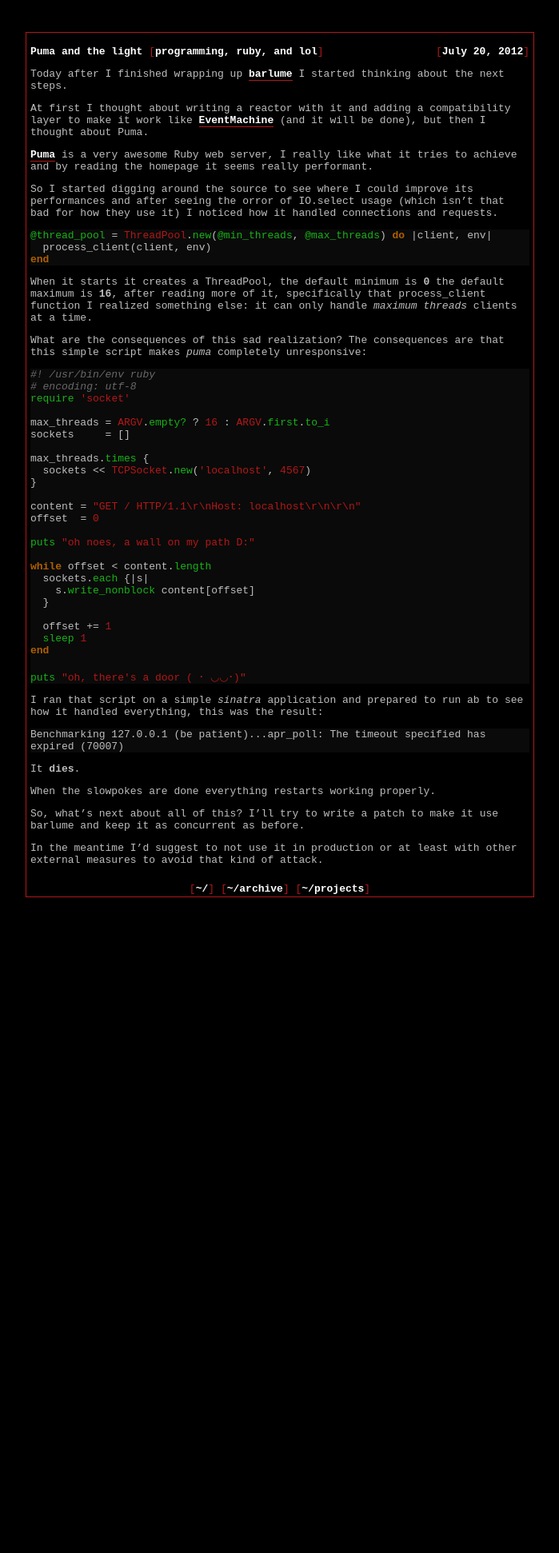
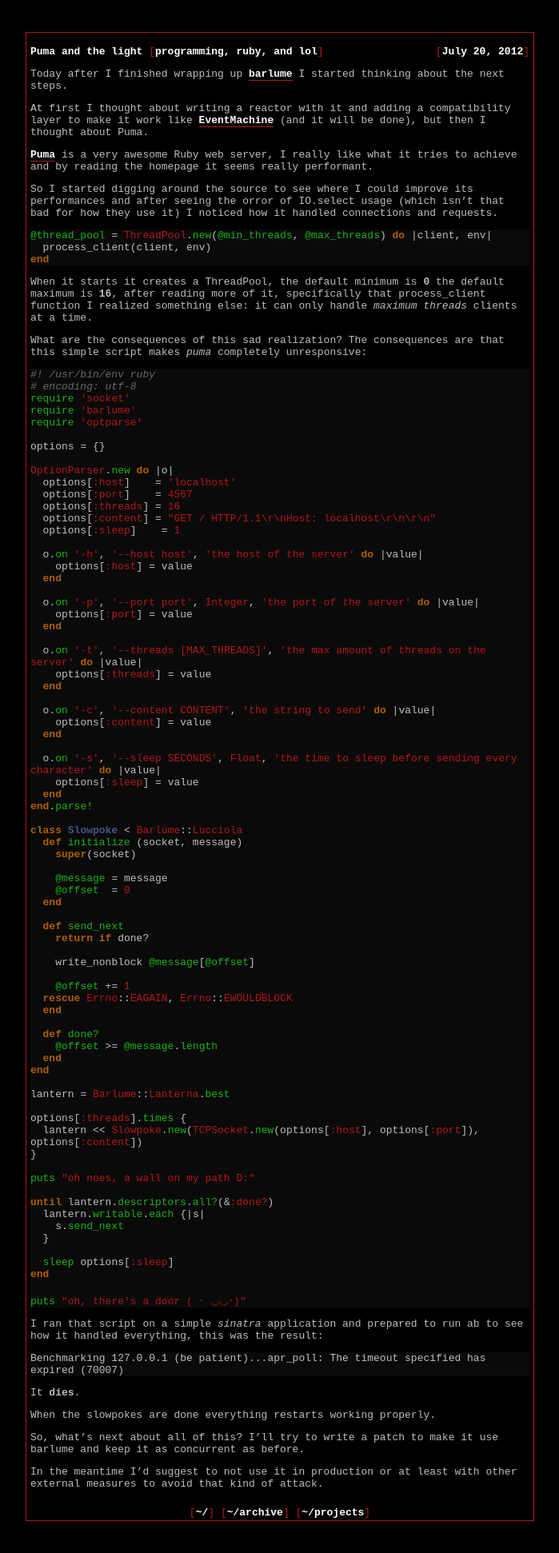
Before and after one commit to meh/meh.github.io, a Jekyll site: the page built from _posts/programming/2012-07-20-puma-and-the-light.md, in a window 1280 px wide. Shown: the whole page at 80% size, without its empty margins (290-989 px from the left). Built offline with Jekyll 4.4.1, drawn with Linux system fonts in a browser that asks for light colours; before the commit the page ends 1162 px from its top, so only the background shows below that.

Commit message:
post: improve puma breaking code

```diff
--- a/_posts/programming/2012-07-20-puma-and-the-light.md
+++ b/_posts/programming/2012-07-20-puma-and-the-light.md
@@ -40,26 +40,75 @@ makes *puma* completely unresponsive:
 #! /usr/bin/env ruby
 # encoding: utf-8
 require 'socket'
+require 'barlume'
+require 'optparse'
 
-max_threads = ARGV.empty? ? 16 : ARGV.first.to_i
-sockets     = []
+options = {}
 
-max_threads.times {
-  sockets << TCPSocket.new('localhost', 4567)
+OptionParser.new do |o|
+  options[:host]    = 'localhost'
+  options[:port]    = 4567
+  options[:threads] = 16
+  options[:content] = "GET / HTTP/1.1\r\nHost: localhost\r\n\r\n"
+  options[:sleep]    = 1
+
+  o.on '-h', '--host host', 'the host of the server' do |value|
+    options[:host] = value
+  end
+
+  o.on '-p', '--port port', Integer, 'the port of the server' do |value|
+    options[:port] = value
+  end
+
+  o.on '-t', '--threads [MAX_THREADS]', 'the max amount of threads on the server' do |value|
+    options[:threads] = value
+  end
+
+  o.on '-c', '--content CONTENT', 'the string to send' do |value|
+    options[:content] = value
+  end
+
+  o.on '-s', '--sleep SECONDS', Float, 'the time to sleep before sending every character' do |value|
+    options[:sleep] = value
+  end
+end.parse!
+
+class Slowpoke < Barlume::Lucciola
+  def initialize (socket, message)
+    super(socket)
+
+    @message = message
+    @offset  = 0
+  end
+
+  def send_next
+    return if done?
+
+    write_nonblock @message[@offset]
+
+    @offset += 1
+  rescue Errno::EAGAIN, Errno::EWOULDBLOCK
+  end
+
+  def done?
+    @offset >= @message.length
+  end
+end
+
+lantern = Barlume::Lanterna.best
+
+options[:threads].times {
+  lantern << Slowpoke.new(TCPSocket.new(options[:host], options[:port]), options[:content])
 }
-
-content = "GET / HTTP/1.1\r\nHost: localhost\r\n\r\n"
-offset  = 0
 
 puts "oh noes, a wall on my path D:"
 
-while offset < content.length
-  sockets.each {|s|
-    s.write_nonblock content[offset]
+until lantern.descriptors.all?(&:done?)
+  lantern.writable.each {|s|
+    s.send_next
   }
 
-  offset += 1
-  sleep 1
+  sleep options[:sleep]
 end
 
 puts "oh, there's a door ( ･ ◡◡･)"
```
